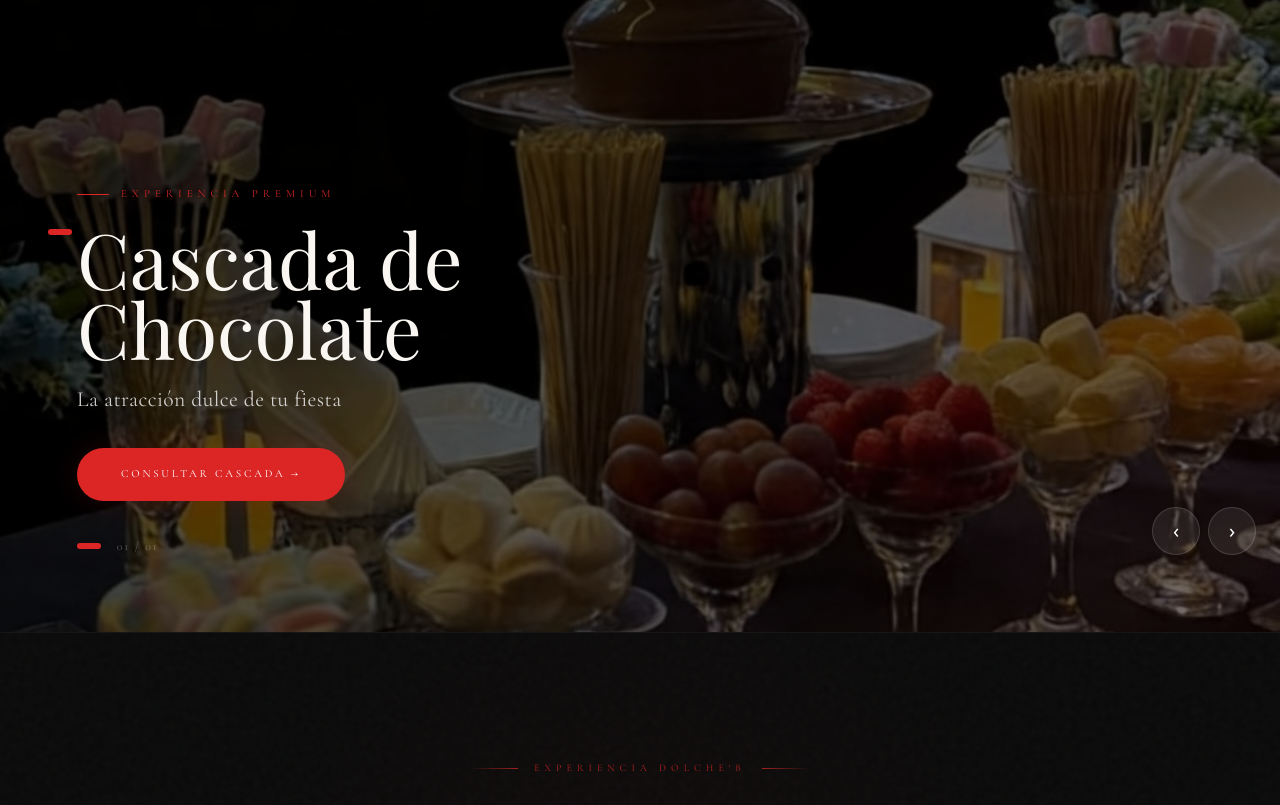
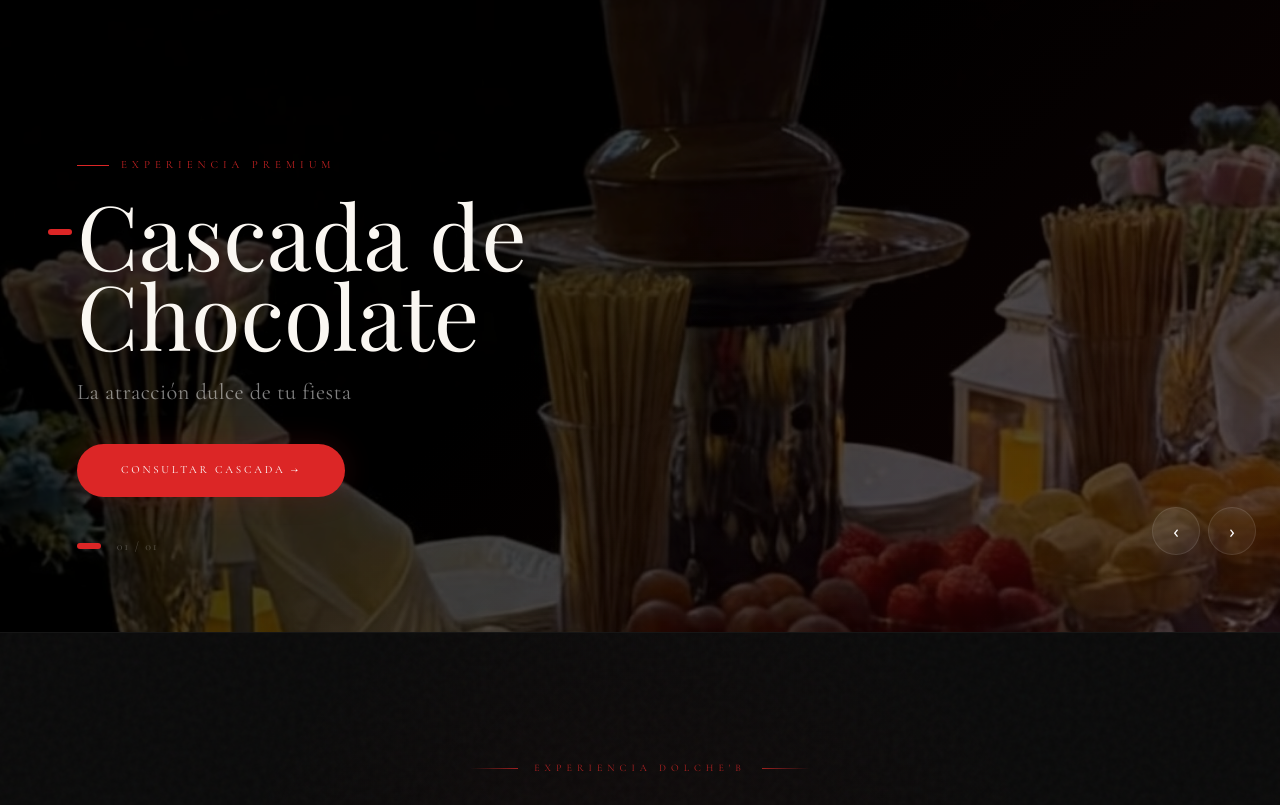
Before and after one commit to Francoamora/proyectodamian, a Next.js app: page / in a window 1280 px wide. Shown: the part 968-1773 px from the top of the page. Built offline with nearby package versions, Linux system fonts and the light colour scheme; no server answers; a web font is replaced by a local one.

Commit message:
Revert showcase carousel to original design

```diff
--- a/src/app/page.tsx
+++ b/src/app/page.tsx
@@ -223,83 +223,66 @@ export default function Home() {
         ══════════════════════════════════════════════════════════ */}
         <section id="showcase" style={{ position: 'relative', height: '100dvh', overflow: 'hidden', background: '#000' }}>
 
-          {/* ── Imagen de fondo ──────────────────────────────────────
-              Cascada (local): oscura, hero clásico
-              Productos (API): 80% brillo — se VEN, no son fondo */}
+          {/* Slide actual */}
           <div key={slide} className={exiting ? 'slide-exit' : 'slide-enter'} style={{ position: 'absolute', inset: 0 }}>
             {cur.isLocal ? (
-              /* Cascada: cover — es una foto de ambiente, llena bien el fondo */
-              <Image src={cur.img} alt="" fill priority
-                style={{ objectFit: 'cover', objectPosition: 'center', filter: 'brightness(.45)', zIndex: 0 }} />
+              <Image src={cur.img} alt="" fill style={{ objectFit: 'cover', filter: 'brightness(.35)', zIndex: 0 }} />
             ) : cur.img ? (
-              /* Productos: contain — imagen COMPLETA, sin recortar nada */
               // eslint-disable-next-line @next/next/no-img-element
-              <img src={cur.img} alt="" style={{
-                position: 'absolute', inset: 0,
-                width: '100%', height: '100%',
-                objectFit: 'contain',      /* muestra la imagen entera, sin cortar */
-                objectPosition: 'center',
-                zIndex: 0,
-              }} />
+              <img src={cur.img} alt="" style={{ position: 'absolute', inset: 0, width: '100%', height: '100%', objectFit: 'cover', filter: 'brightness(.35)', zIndex: 0 }} />
             ) : (
               <div style={{ position: 'absolute', inset: 0, background: 'radial-gradient(ellipse at 30% 50%, rgba(60,10,10,.8), #000)', zIndex: 0 }} />
             )}
           </div>
 
-          {/* Overlay: solo degradado en bottom para que el texto sea legible */}
-          <div style={{
-            position: 'absolute', inset: 0, zIndex: 1,
-            background: cur.isLocal
-              ? 'linear-gradient(135deg, rgba(0,0,0,.55) 0%, rgba(0,0,0,.2) 55%, rgba(220,38,38,.06) 100%)'
-              : 'linear-gradient(to top, rgba(0,0,0,.92) 0%, rgba(0,0,0,.6) 25%, rgba(0,0,0,.1) 55%, transparent 100%)',
-          }} />
+          {/* Overlay gradiente */}
+          <div style={{ position: 'absolute', inset: 0, zIndex: 1, background: 'linear-gradient(135deg, rgba(0,0,0,.5) 0%, rgba(0,0,0,.2) 50%, rgba(220,38,38,.08) 100%)' }} />
 
-          {/* Dots laterales — desktop */}
+          {/* Línea decorativa izquierda */}
           <div style={{ position: 'absolute', left: 48, top: 0, bottom: 0, zIndex: 3, display: 'flex', flexDirection: 'column', justifyContent: 'center', gap: 12 }} className="md-hide">
             {slides.map((_, i) => (
               <button key={i} onClick={() => goTo(i)} className={`dot ${i === slide ? 'active' : ''}`} style={{ border: 'none', cursor: 'pointer' }} />
             ))}
           </div>
 
-          {/* ── Contenido del slide ──────────────────────────────────
-              maxWidth: 48% en desktop → texto en el lado oscuro izq.  */}
+          {/* Contenido del slide */}
           <div style={{ position: 'absolute', inset: 0, zIndex: 2, display: 'flex', flexDirection: 'column', justifyContent: 'flex-end', padding: 'clamp(40px,6vw,100px)' }}>
-            <div key={`content-${slide}`} style={{ animation: 'fadeZoomIn .9s cubic-bezier(.16,1,.3,1) forwards', maxWidth: 680 }}>
+            <div key={`content-${slide}`} style={{ animation: 'fadeZoomIn .9s cubic-bezier(.16,1,.3,1) forwards', maxWidth: 700 }}>
               <div style={{ display: 'flex', alignItems: 'center', gap: 12, marginBottom: 20 }}>
-                <div style={{ width: 32, height: 1.5, background: '#DC2626', borderRadius: 1 }} />
-                <span style={{ fontFamily: C, fontSize: 11, letterSpacing: '0.45em', textTransform: 'uppercase', color: 'rgba(220,38,38,.95)' }}>{cur.label}</span>
+                <div style={{ width: 32, height: 1, background: '#DC2626' }} />
+                <span style={{ fontFamily: C, fontSize: 11, letterSpacing: '0.45em', textTransform: 'uppercase', color: 'rgba(220,38,38,.9)' }}>{cur.label}</span>
               </div>
-              <h2 style={{ fontFamily: P, fontSize: 'clamp(2.8rem,6vw,6.5rem)', fontWeight: 400, lineHeight: 0.92, color: '#FAF7F2', marginBottom: cur.sub ? 18 : 32, whiteSpace: 'pre-line', textShadow: '0 2px 20px rgba(0,0,0,.5)' }}>
+              <h2 style={{ fontFamily: P, fontSize: 'clamp(3rem,7vw,7rem)', fontWeight: 400, lineHeight: 0.9, color: '#FAF7F2', marginBottom: cur.sub ? 20 : 36, whiteSpace: 'pre-line' }}>
                 {cur.title}
               </h2>
               {cur.sub && (
-                <p style={{ fontFamily: C, fontSize: 'clamp(1rem,1.8vw,1.35rem)', color: 'rgba(255,255,255,.78)', marginBottom: 32, letterSpacing: '0.02em', lineHeight: 1.6 }}>{cur.sub}</p>
+                <p style={{ fontFamily: C, fontSize: 'clamp(1.1rem,2vw,1.4rem)', color: 'rgba(255,255,255,.5)', marginBottom: 36, letterSpacing: '0.02em' }}>{cur.sub}</p>
               )}
               <a href={cur.cta.href} target={cur.cta.external ? '_blank' : undefined} rel="noreferrer" className="btn-red">
                 {cur.cta.text} →
               </a>
             </div>
 
-            {/* Dots + counter */}
-            <div style={{ display: 'flex', alignItems: 'center', gap: 16, marginTop: 36 }}>
+            {/* Dots mobile + counter */}
+            <div style={{ display: 'flex', alignItems: 'center', gap: 16, marginTop: 40 }}>
               <div style={{ display: 'flex', gap: 8 }}>
                 {slides.map((_, i) => (
                   <button key={i} onClick={() => goTo(i)} className={`dot ${i === slide ? 'active' : ''}`} style={{ border: 'none', cursor: 'pointer' }} />
                 ))}
               </div>
-              <span style={{ fontFamily: C, fontSize: 12, color: 'rgba(255,255,255,.3)', letterSpacing: '0.15em' }}>
+              <span style={{ fontFamily: C, fontSize: 12, color: 'rgba(255,255,255,.25)', letterSpacing: '0.15em' }}>
                 {String(slide + 1).padStart(2,'0')} / {String(total).padStart(2,'0')}
               </span>
             </div>
           </div>
 
           {/* Flechas */}
-          <button onClick={() => goTo((slide - 1 + total) % total)} style={{ position: 'absolute', right: 80, bottom: 'clamp(40px,6vw,90px)', zIndex: 4, background: 'rgba(255,255,255,.08)', border: '1px solid rgba(255,255,255,.15)', color: '#fff', width: 48, height: 48, borderRadius: '50%', cursor: 'pointer', fontSize: 20, transition: 'all .3s', display: 'flex', alignItems: 'center', justifyContent: 'center' }}
+          <button onClick={() => goTo((slide - 1 + total) % total)} style={{ position: 'absolute', right: 80, bottom: 'clamp(40px,6vw,90px)', zIndex: 4, background: 'rgba(255,255,255,.06)', border: '1px solid rgba(255,255,255,.1)', color: '#fff', width: 48, height: 48, borderRadius: '50%', cursor: 'pointer', fontSize: 18, transition: 'all .3s', display: 'flex', alignItems: 'center', justifyContent: 'center' }}
             onMouseEnter={e => { e.currentTarget.style.background = '#DC2626'; e.currentTarget.style.borderColor = '#DC2626' }}
-            onMouseLeave={e => { e.currentTarget.style.background = 'rgba(255,255,255,.08)'; e.currentTarget.style.borderColor = 'rgba(255,255,255,.15)' }}>‹</button>
-          <button onClick={() => goTo((slide + 1) % total)} style={{ position: 'absolute', right: 24, bottom: 'clamp(40px,6vw,90px)', zIndex: 4, background: 'rgba(255,255,255,.08)', border: '1px solid rgba(255,255,255,.15)', color: '#fff', width: 48, height: 48, borderRadius: '50%', cursor: 'pointer', fontSize: 20, transition: 'all .3s', display: 'flex', alignItems: 'center', justifyContent: 'center' }}
+            onMouseLeave={e => { e.currentTarget.style.background = 'rgba(255,255,255,.06)'; e.currentTarget.style.borderColor = 'rgba(255,255,255,.1)' }}>‹</button>
+          <button onClick={() => goTo((slide + 1) % total)} style={{ position: 'absolute', right: 24, bottom: 'clamp(40px,6vw,90px)', zIndex: 4, background: 'rgba(255,255,255,.06)', border: '1px solid rgba(255,255,255,.1)', color: '#fff', width: 48, height: 48, borderRadius: '50%', cursor: 'pointer', fontSize: 18, transition: 'all .3s', display: 'flex', alignItems: 'center', justifyContent: 'center' }}
             onMouseEnter={e => { e.currentTarget.style.background = '#DC2626'; e.currentTarget.style.borderColor = '#DC2626' }}
-            onMouseLeave={e => { e.currentTarget.style.background = 'rgba(255,255,255,.08)'; e.currentTarget.style.borderColor = 'rgba(255,255,255,.15)' }}>›</button>
+            onMouseLeave={e => { e.currentTarget.style.background = 'rgba(255,255,255,.06)'; e.currentTarget.style.borderColor = 'rgba(255,255,255,.1)' }}>›</button>
         </section>
 
         {/* ═══════════════════════════════════════════════════════
```
Also changed, not shown: public/cascadanueva.jpeg.
